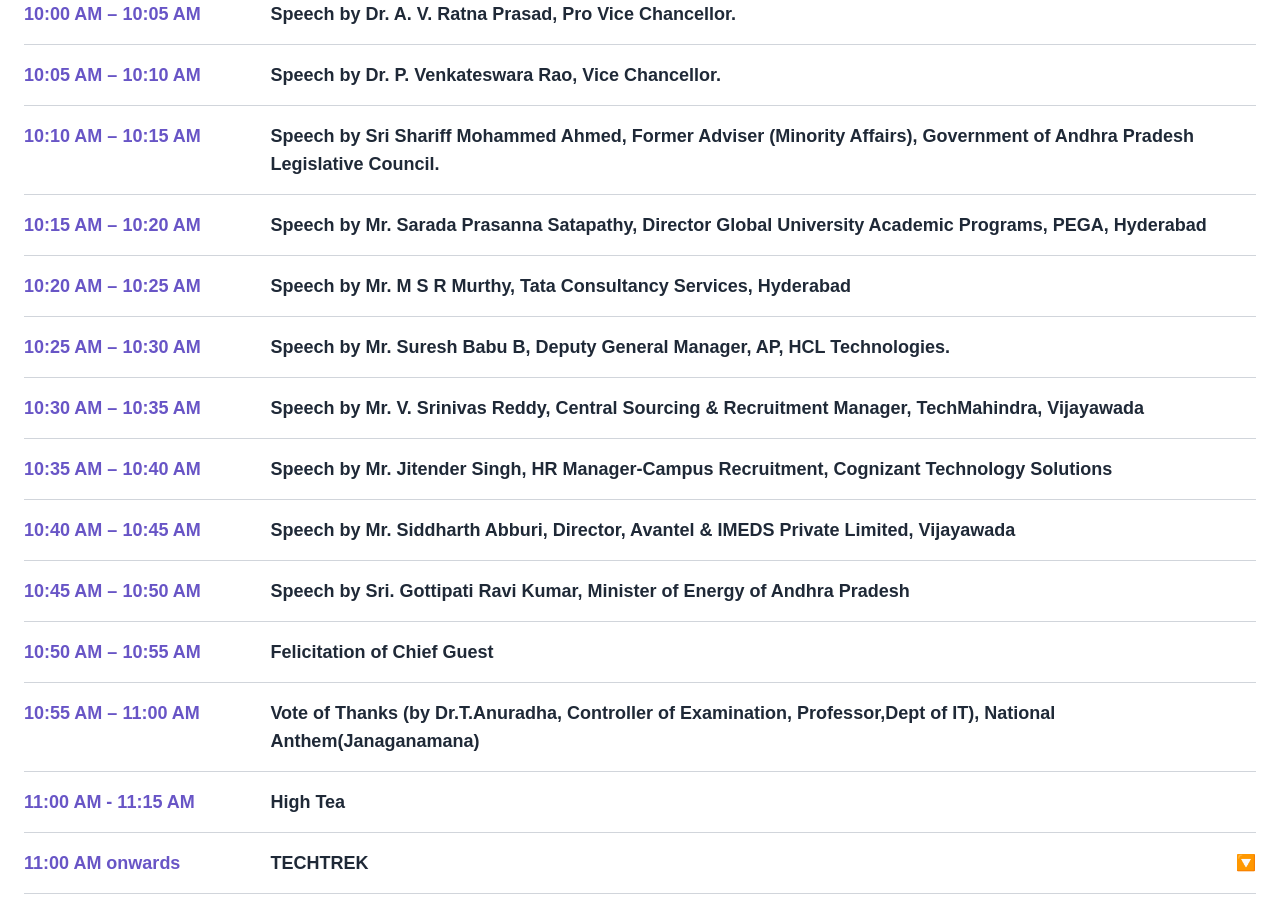
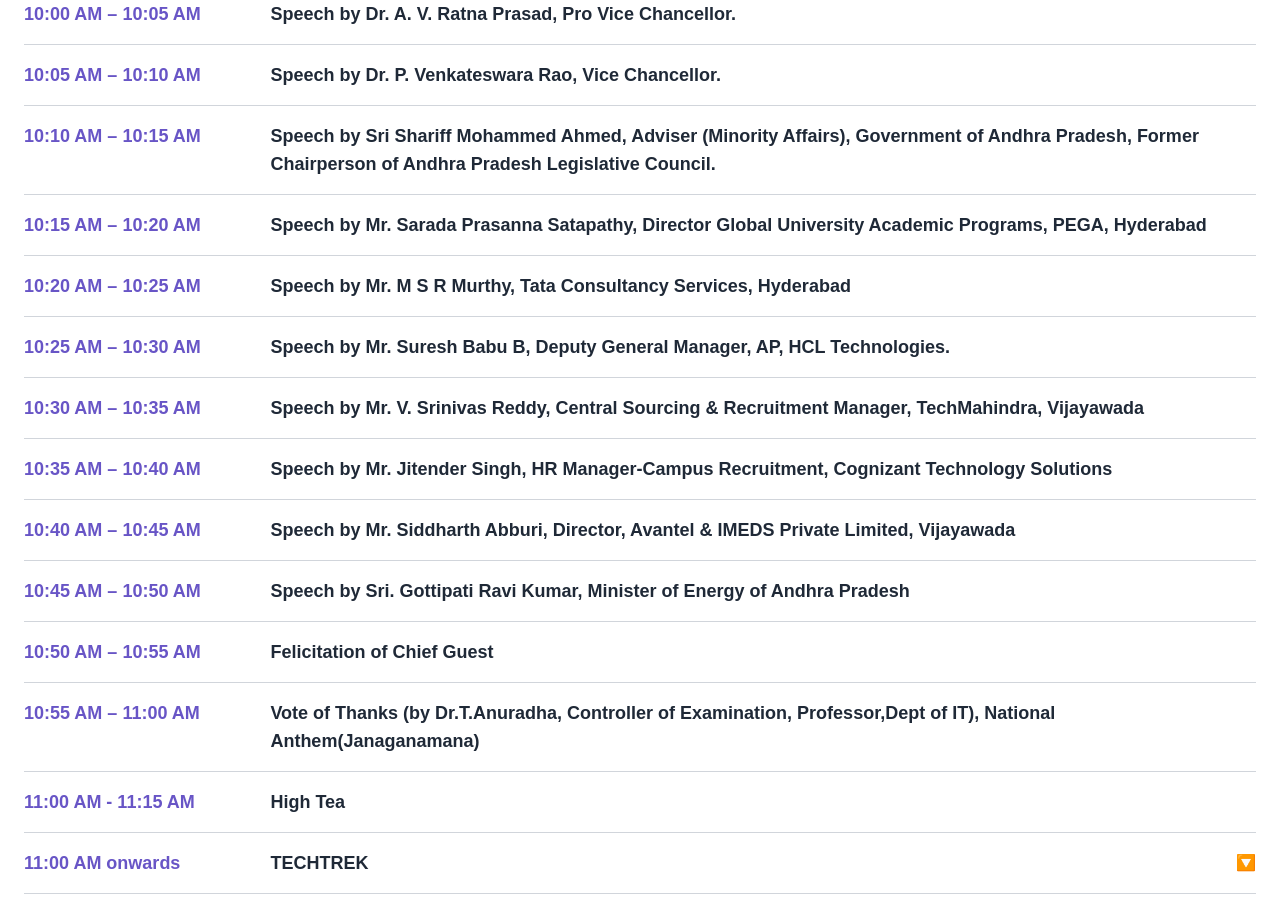
Before and after one commit to roshaneleshaddai/rdconclave, a Next.js app: page /schedule in a window 1280 px wide. Shown: the part 920-1833 px from the top of the page. Built offline with nearby package versions, Linux system fonts and the light colour scheme; a web font is replaced by a local one.

Commit message:
Update page.jsx
--ng

```diff
--- a/app/schedule/page.jsx
+++ b/app/schedule/page.jsx
@@ -68,7 +68,7 @@ const scheduleData = {
             "Sri M. Rajaiah, President, SAGTE",
             "Guest of Honor : ",
             // "Mrs. Padmaja Sriram, AT&T",
-            "Sri Shariff Mohammed Ahmed, Former Adviser (Minority Affairs), Government of Andhra Pradesh Legislative Council",
+            "Sri Shariff Mohammed Ahmed, Adviser (Minority Affairs), Government of Andhra Pradesh, Former Chairperson of Andhra Pradesh Legislative Council",
             "Mr. Sarada Prasanna Satapathy, Pegasystems",
             "Mr. M S R Murthy, Tata Consultancy Services",
             "Mr. Suresh Babu B, HCL Technologies",
@@ -126,7 +126,7 @@ const scheduleData = {
       },
       {
         "time": "10:10 AM – 10:15 AM",
-        "title": "Speech by Sri Shariff Mohammed Ahmed, Former Adviser (Minority Affairs), Government of Andhra Pradesh Legislative Council.",
+        "title": "Speech by Sri Shariff Mohammed Ahmed, Adviser (Minority Affairs), Government of Andhra Pradesh, Former Chairperson of Andhra Pradesh Legislative Council.",
         // "description": {
           // "mainContent": "Sri Shariff Mohammed Ahmed, Former Adviser (Minority Affairs), Government of Andhra Pradesh Legislative Council.",
 
@@ -337,7 +337,7 @@ const scheduleData = {
               name:"Dr. A. Sreeram",
               position: "Professor & Head, Department of Business Management",
               company:"",
-              image:"",
+              image:"/images/bmhod.jpg",
             },
 
             // {
@@ -841,7 +841,7 @@ const scheduleData = {
                 name:"Dr.T.Anuradha",
                 position: "Professor -IT,  Controller of Examinations, SAHE",
               company:"",
-                image:"/images/HODIT.jpg",
+                image:"https://www.vrsiddhartha.ac.in/wp-content/uploads/2019/09/anurahda-copy-300x300.jpg",
               },
               {
                 name:"Dr. K. Purna Chandra Rao",
```
